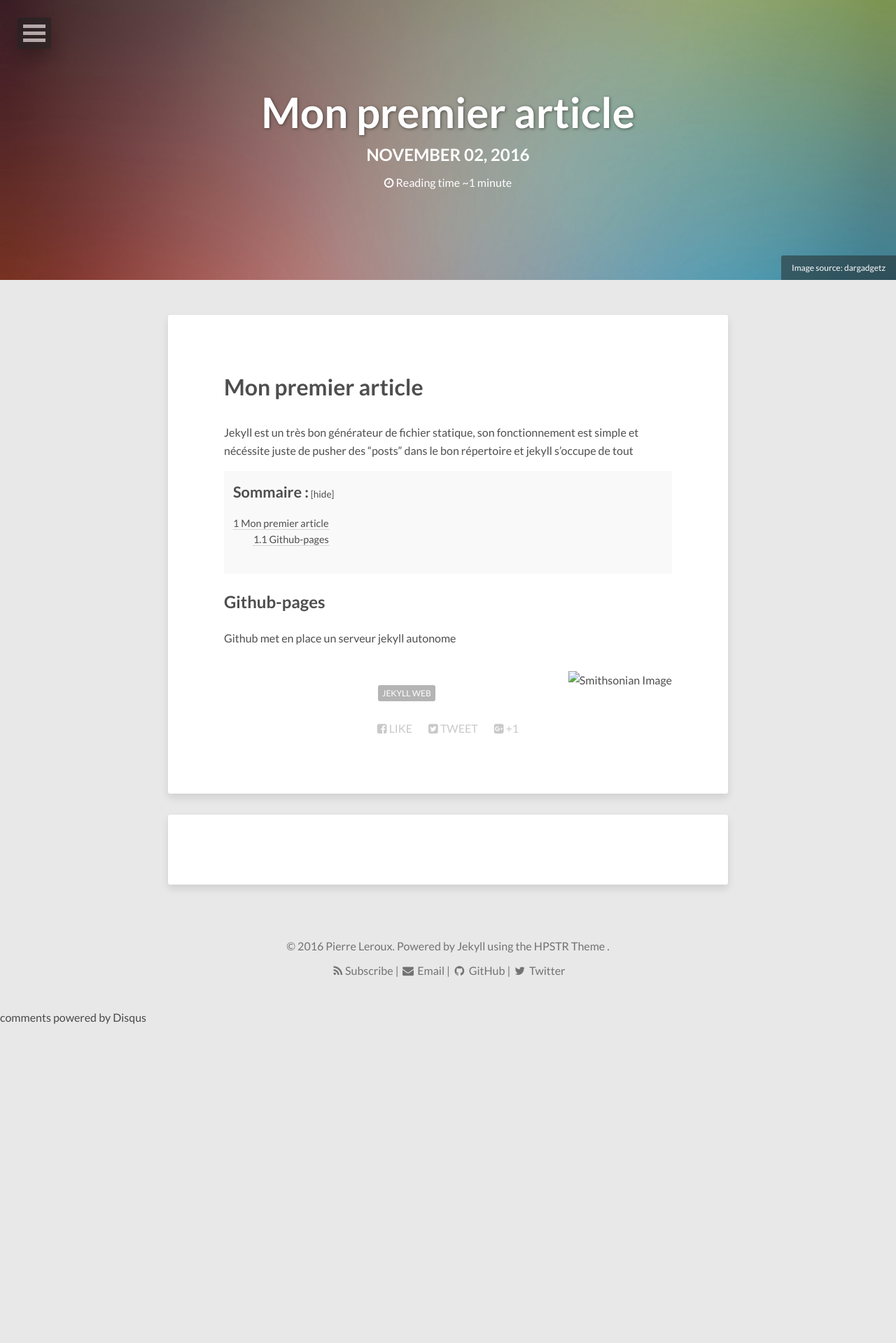
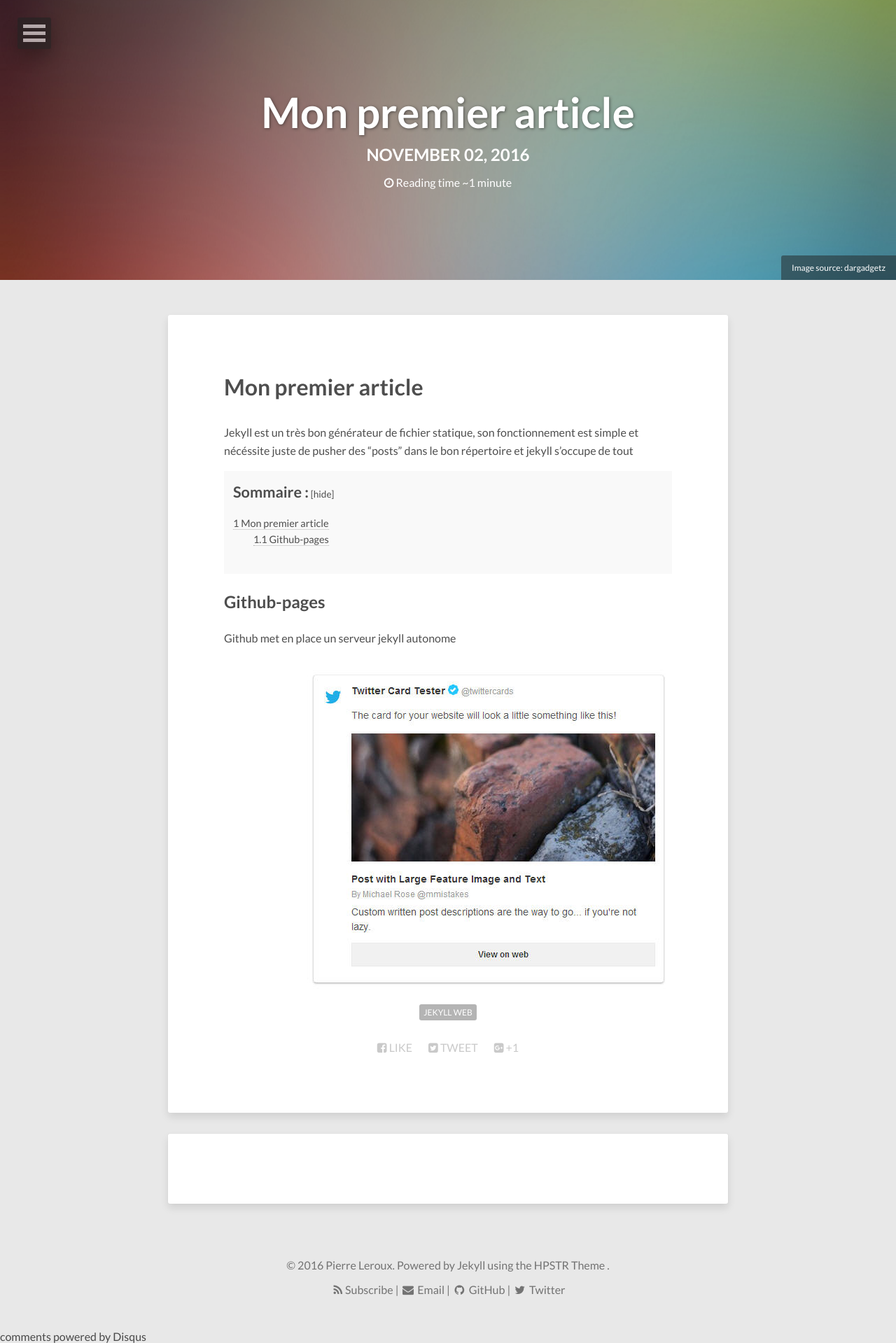
Before and after one commit to panaC/pana-old-pages, a Jekyll site: the page built from _posts/2016-11-02-my-first-post.md, in a window 1280 px wide. Shown: the whole page at 70% size. Built offline with Jekyll 4.4.1, drawn with Linux system fonts in a browser that asks for light colours; nearby versions of some CDN libraries; comment, search, counter and statistics services are not loaded; before the commit the page ends 1463 px from its top, so only the background shows below that.

Commit message:
add image test post

```diff
--- a/_posts/2016-11-02-my-first-post.md
+++ b/_posts/2016-11-02-my-first-post.md
@@ -20,5 +20,5 @@ Jekyll est un très bon générateur de fichier statique, son fonctionnement est
 
 Github met en place un serveur jekyll autonome
 
-![Smithsonian Image]({{ site.url }}images/twitter-card-summary-large-image.jpg)
+![Smithsonian Image]({{ site.url }}/images/twitter-card-summary-large-image.jpg)
 {: .image-right}
```
